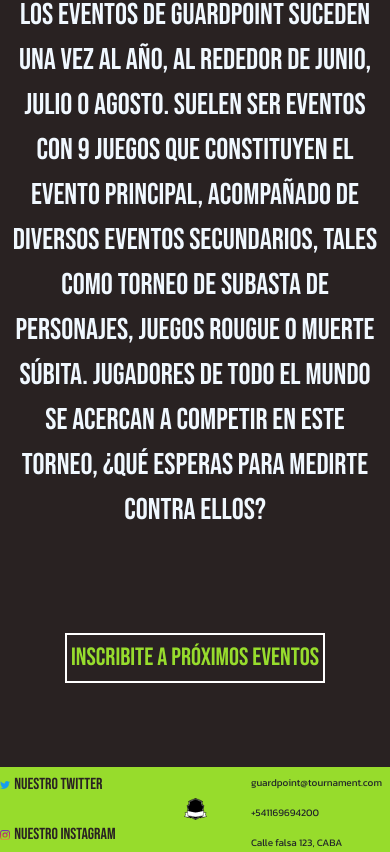
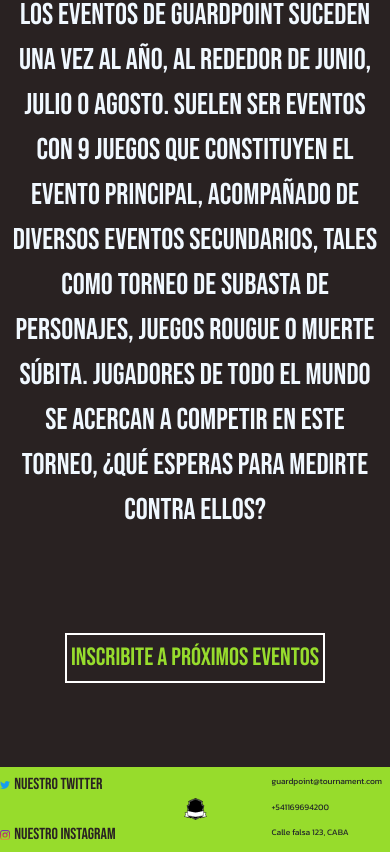
Before and after one commit to CodeBrando/Guardpoint, a website: page servicios/eventos.html in a window 390 px wide. Shown: the part 469-1321 px from the top of the page. Drawn offline with nearby package versions, Linux system fonts and the light colour scheme.

Commit message:
Errores de tamaño corregidos para algunos dispositivos

```diff
--- a/scss/components/_contacto.scss
+++ b/scss/components/_contacto.scss
@@ -83,7 +83,7 @@
 
 
 
-@media only screen and (min-width:360px) and (max-width: 525px) {
+@media only screen and (min-width:320px) and (max-width: 525px) {
     /* ESTILOS PARA CONTACTO MOBILE*/
     .titulo-contacto{
         display: flex;
--- a/scss/components/_index.scss
+++ b/scss/components/_index.scss
@@ -287,7 +287,7 @@
 
 /* ESTILO PARA LA MOBILE VIEW  */
 
-@media only screen and (min-width:360px) and (max-width: 480px) {
+@media only screen and (min-width:320px) and (max-width: 480px) {
     body{
         background-color: rgb(41, 34, 34);
     }
@@ -515,7 +515,6 @@
         align-items: center;
     }
 
-
     .twitter-icon{
         width: 10px;
     }
@@ -526,6 +525,7 @@
     }
     .instagram-icon{
         width: 10px
+
     }
     .instagram-link{
         text-decoration: none;
@@ -546,7 +546,8 @@
 
 
     .datos-contacto{
+        height: -1vh !important;
         font-family: $fontKanit;
-        font-size: 10px;
+        font-size: 1vh;
     }
 }
--- a/scss/components/_inscripciones.scss
+++ b/scss/components/_inscripciones.scss
@@ -54,7 +54,7 @@
     color: $colorTexto !important;
 }
 
-@media only screen and (min-width:360px) and (max-width: 525px) {
+@media only screen and (min-width:320px) and (max-width: 525px) {
     /* ESTILOS PARA INSCRIPCION MOBILE*/
     .titulo-inscripcion{
         display: flex;
--- a/scss/components/_noticias.scss
+++ b/scss/components/_noticias.scss
@@ -143,7 +143,7 @@
     font-family: $fontKanit;
 }
 
-@media only screen and (min-width:481px) and (max-width: 525px) {
+@media only screen and (min-width:320px) and (max-width: 480px) {
     /* ESTILO PARA NOTICIAS MOBILE*/
 
 .titulo-noticias{
@@ -162,7 +162,6 @@
 }
 
 .grid-container{
-
     height: 50%;
     margin-top: 20px;
     margin-left: 5%;
@@ -195,9 +194,12 @@
     height: 100%;
 }
 
+.grid-items{
+    height: 100% !important;
+}
+
 .noticias-container{
     display: column;
-
     margin-top: 100px;
     margin-left: 5%;
     margin-right: 5%;
```
Also changed, not shown: css/style.css, 3 other files.
